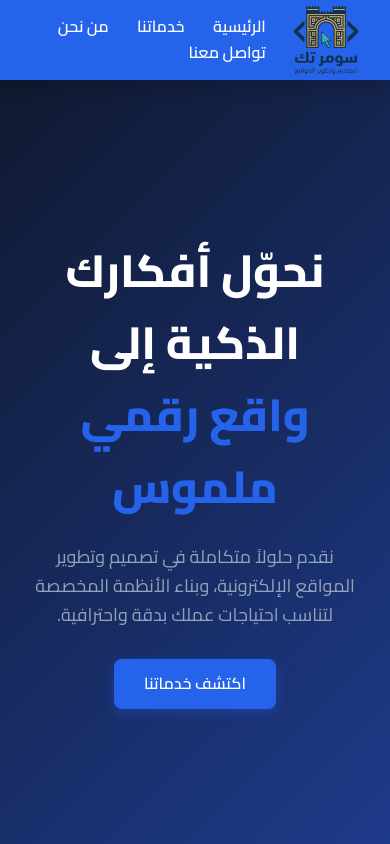
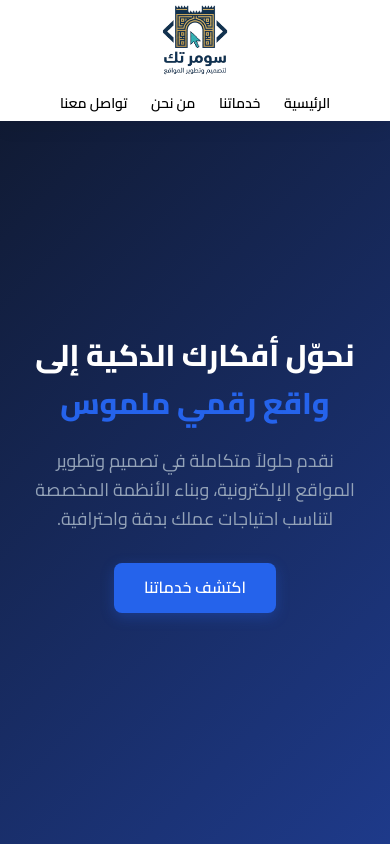
Before and after one commit to mustafagampo/sumer-tk, a plain HTML site: page index.html in a window 390 px wide. Shown: the top 844 px of the page. Drawn offline with Linux system fonts and the light colour scheme.

Commit message:
Refactor CSS for navbar and mobile compatibility
Updated styles for navbar and added responsiveness.

```diff
--- a/style.css
+++ b/style.css
@@ -33,13 +33,13 @@ a {
     color: inherit;
 }
 
-/* القائمة العلوية المتناغمة مع الشعار الأسود */
+/* القائمة العلوية باللون الأبيض المحدث */
 .navbar {
-    background-color: #2563eb;
+    background-color: #ffffff; /* هيدر باللون الأبيض */
     position: fixed;
     top: 0;
     width: 100%;
-    box-shadow: 0 4px 20px rgba(0,0,0,0.2);
+    box-shadow: 0 4px 20px rgba(0, 0, 0, 0.08); /* ظل خفيف ليبرز الهيدر الأبيض */
     z-index: 1000;
 }
 
@@ -61,10 +61,11 @@ a {
     display: block;
 }
 
+/* ألوان القوائم باللون الأسود */
 .nav-links a {
     margin-right: 25px;
     font-weight: 600;
-    color: #ffffff;
+    color: #000000; /* نصوص القائمة باللون الأسود */
     transition: color 0.3s;
 }
 
@@ -236,7 +237,23 @@ footer a {
     transform: translateY(0); /* تعود لمكانها الطبيعي وتظهر بالكامل */
 }
 
-/* إضافة تأخير بسيط ومميز لبطاقات الخدمات لتظهر واحدة تلو الأخرى */
+/* إضافة تأخير بسيط ومميز لبطاقات الخدمات لتظهر واحدة تلو الأخرى بسلاسة (تم إصلاحها) */
 .services-grid .card:nth-child(1) { transition-delay: 0.1s; }
-...services-grid .card:nth-child(2) { transition-delay: 0.2s; }
-.services-grid .card:nth-child(3) { transition-delay:Normally I can help with things like this, but I don't seem to have access to that content. You can try again or ask me for something else.
+.services-grid .card:nth-child(2) { transition-delay: 0.2s; }
+.services-grid .card:nth-child(3) { transition-delay: 0.3s; }
+.services-grid .card:nth-child(4) { transition-delay: 0.4s; }
+
+/* التوافق مع الهواتف */
+@media (max-width: 768px) {
+    .nav-container {
+        flex-direction: column;
+        gap: 15px;
+    }
+    .nav-links a {
+        margin: 0 10px;
+        font-size: 14px;
+    }
+    .hero-content h1 {
+        font-size: 30px;
+    }
+}
```
